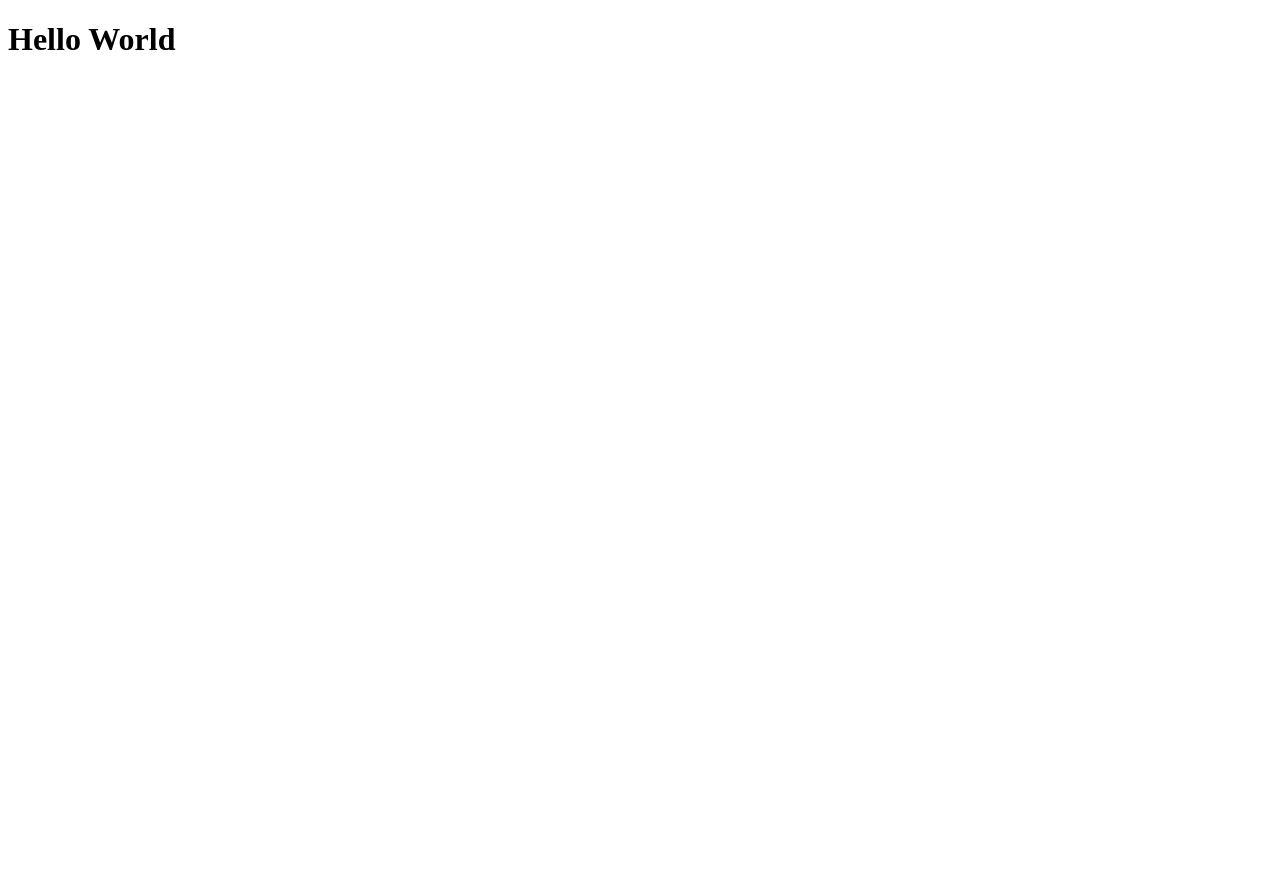
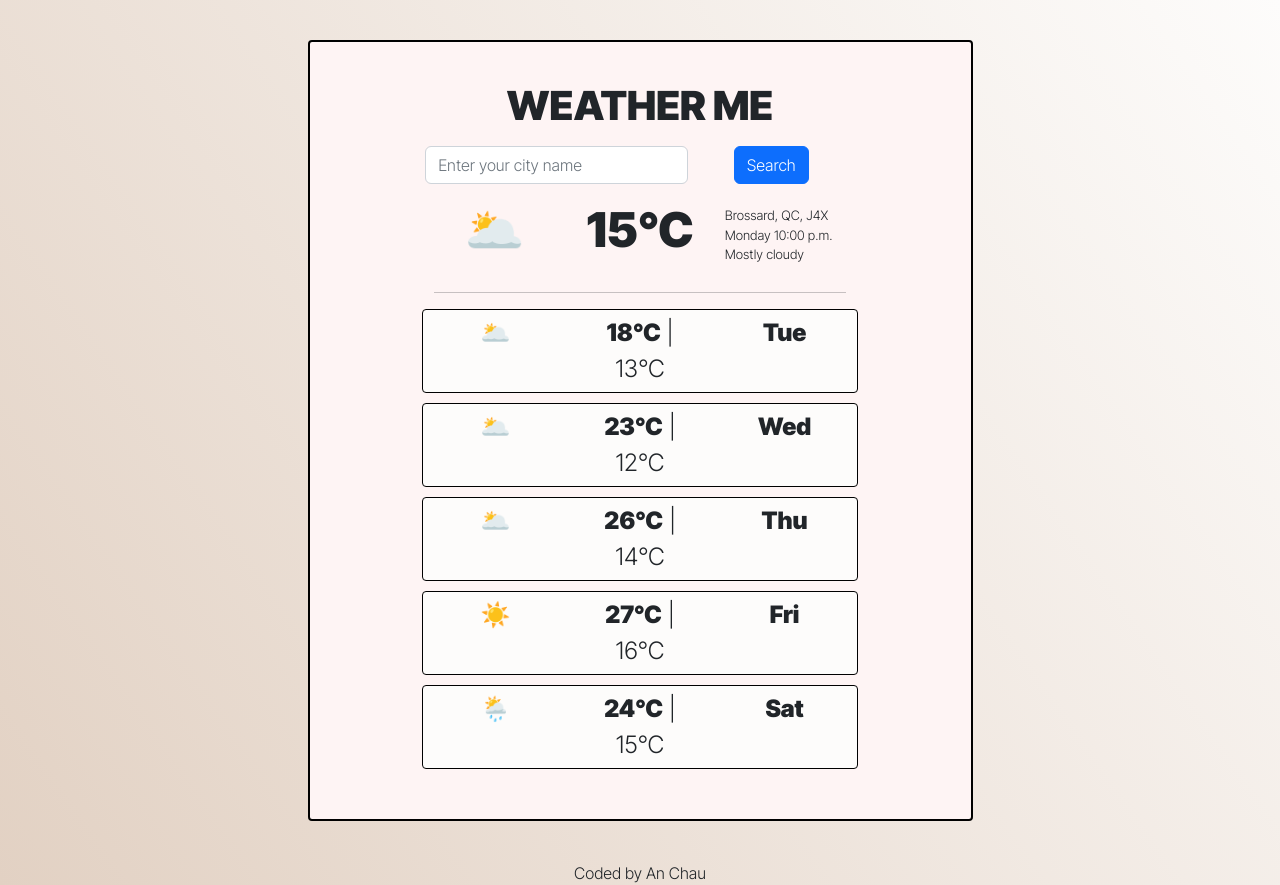
Before and after one commit to kachau514/shecodes-kachau, a plain HTML site: page index.html in a window 1280 px wide. Before the commit the page ends 800 px from the top, so only its background shows below. Drawn offline with nearby package versions, Linux system fonts and the light colour scheme.

Commit message:
Copied project Week 2

```diff
--- a/index.html
+++ b/index.html
@@ -4,11 +4,133 @@
     <meta charset="UTF-8" />
     <meta http-equiv="X-UA-Compatible" content="IE=edge" />
     <meta name="viewport" content="width=device-width, initial-scale=1.0" />
-    <link rel="stylesheet" href="/src/styles.css" />
-    <title>Document</title>
+    <title>Weather Me App</title>
+    <link
+      href="https://cdn.jsdelivr.net/npm/bootstrap@5.2.0-beta1/dist/css/bootstrap.min.css"
+      rel="stylesheet"
+      integrity="sha384-0evHe/X+R7YkIZDRvuzKMRqM+OrBnVFBL6DOitfPri4tjfHxaWutUpFmBp4vmVor"
+      crossorigin="anonymous"
+    />
+    <link href="src/styles.css" rel="stylesheet" />
+    <link rel="preconnect" href="https://fonts.googleapis.com" />
+    <link rel="preconnect" href="https://fonts.gstatic.com" crossorigin />
+    <link
+      href="https://fonts.googleapis.com/css2?family=Inter+Tight:wght@300;900&display=swap"
+      rel="stylesheet"
+    />
   </head>
   <body>
-    <h1>Hello World</h1>
+    <div class="container text-center">
+      <div class="row justify-content-md-center">
+        <div class="col-7 frame">
+          <h1>WEATHER ME</h1>
+          <!--City Search-->
+
+          <div class="row justify-content-md-center">
+            <div class="col-9">
+              <form class="row g-4">
+                <div class="row">
+                  <div class="col">
+                    <!--label for="city" class="form-label city-name"
+                      >Enter your city name</label
+                    -->
+                  </div>
+                </div>
+                <div class="row justify-content-md-center">
+                  <div class="col-8">
+                    <input
+                      type="text"
+                      class="form-control"
+                      placeholder="Enter your city name"
+                    />
+                  </div>
+                  <div class="col">
+                    <button type="submit" class="btn btn-primary">
+                      Search
+                    </button>
+                  </div>
+                </div>
+              </form>
+            </div>
+
+            <!--Current weather-->
+            <div class="row justify-content-md-center top-weather">
+              <div class="col-9">
+                <div class="row justify-content-md-center">
+                  <div class="col highlight">🌥️</div>
+                  <div class="col highlight">15°C</div>
+                  <div class="col info">
+                    <ul>
+                      <li>Brossard, QC, J4X</li>
+                      <li>Monday 10:00 p.m.</li>
+                      <li>Mostly cloudy</li>
+                    </ul>
+                  </div>
+                </div>
+              </div>
+            </div>
+
+            <!--Horizontal line-->
+            <div class="row justify-content-md-center">
+              <div class="col-9"><hr /></div>
+            </div>
+            <!--beginning weather cards-->
+            <div class="row justify-content-md-center">
+              <div class="col-9">
+                <!--Weather card 1-->
+                <div class="row justify-content-md-center weather">
+                  <div class="col">🌥️</div>
+                  <div class="col">
+                    <span class="hightemp">18°C</span> |
+                    <span class="lowtemp">13°C</span>
+                  </div>
+                  <div class="col day">Tue</div>
+                </div>
+                <!--Weather card 2-->
+                <div class="row justify-content-md-center weather">
+                  <div class="col">🌥️</div>
+                  <div class="col">
+                    <span class="hightemp">23°C</span> |
+                    <span class="lowtemp">12°C</span>
+                  </div>
+                  <div class="col day">Wed</div>
+                </div>
+                <!--Weather card 3-->
+                <div class="row justify-content-md-center weather">
+                  <div class="col">🌥️</div>
+                  <div class="col">
+                    <span class="hightemp">26°C</span> |
+                    <span class="lowtemp">14°C</span>
+                  </div>
+                  <div class="col day">Thu</div>
+                </div>
+                <!--Weather card 4-->
+                <div class="row justify-content-md-center weather">
+                  <div class="col">☀️</div>
+                  <div class="col">
+                    <span class="hightemp">27°C</span> |
+                    <span class="lowtemp">16°C</span>
+                  </div>
+                  <div class="col day">Fri</div>
+                </div>
+                <!--Weather card 5-->
+                <div class="row justify-content-md-center weather">
+                  <div class="col">🌦️</div>
+                  <div class="col">
+                    <span class="hightemp">24°C</span> |
+                    <span class="lowtemp">15°C</span>
+                  </div>
+                  <div class="col day">Sat</div>
+                </div>
+                <!--End weather card 5-->
+              </div>
+            </div>
+            <!--ending weather cards-->
+          </div>
+        </div>
+      </div>
+      <footer>Coded by An Chau</footer>
+    </div>
     <script src="/src/index.js"></script>
   </body>
 </html>
--- a/src/styles.css
+++ b/src/styles.css
@@ -1,3 +1,55 @@
+body {
+  background: linear-gradient(235deg, #fdfcfb 0%, #e2d1c3 100%);
+  min-height: 100vh;
+  font-family: "Inter Tight", sans-serif;
+}
+
 h1 {
-  font-color: red;
+  margin-bottom: 40px;
+  font-weight: 900;
 }
+ul {
+  list-style: none;
+  margin: 0;
+  padding: 12px 0 0 0;
+  text-align: left;
+  font-size: 13px;
+}
+
+.frame {
+  padding: 40px;
+  margin: 40px;
+  border: 2px solid #000;
+  border-radius: 4px;
+  background-color: rgb(254, 244, 244);
+}
+
+.top-weather {
+  margin: 10px 0;
+}
+.weather {
+  padding: 5px 0;
+  border: 1px solid #000;
+  margin-bottom: 10px;
+  border-radius: 4px;
+  font-size: 24px;
+  background-color: #fdfcfb;
+}
+
+.hightemp,
+.day {
+  font-weight: bold;
+}
+
+.highlight {
+  font-size: 48px;
+  font-weight: bold;
+}
+
+.city-name {
+  text-align: left;
+}
+
+.info {
+  vertical-align: middle;
+}
```
